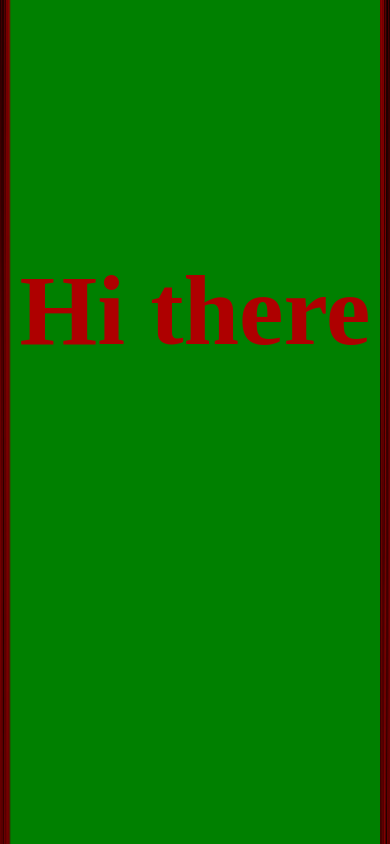
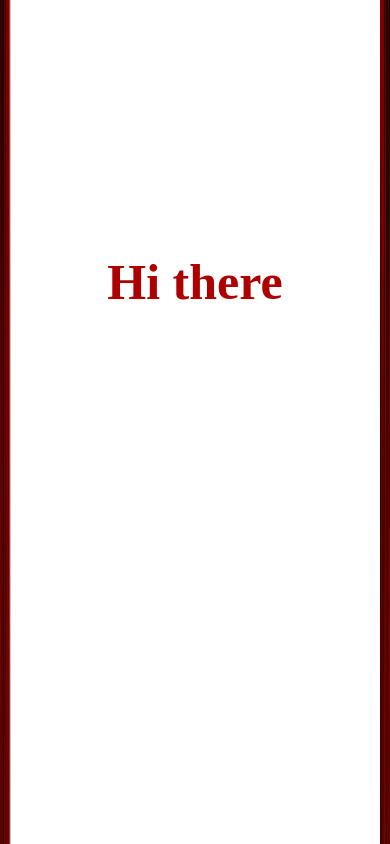
Before and after one commit to xwaxes01/DeveloperPortfolio2.0, a plain HTML site: page index.html in a window 390 px wide. Drawn offline with Linux system fonts and the light colour scheme.

Commit message:
Changed background

```diff
--- a/css/styles.css
+++ b/css/styles.css
@@ -10,11 +10,10 @@ body {
     width: 100%;
     height: 100vh;
     z-index: 1;
-    background-color: green;
     text-align: center;
 }
 
-.container-welcome h1 {
+.container-welcome .welcome-text {
     margin: 0%;
     padding-top: 30vh;
     font-size: 100px;
@@ -32,7 +31,6 @@ body {
     float: left;
     top: 0%;
     left: 0%;
-    border-radius: 30%;
 }
 
 .curtain-left img {
@@ -53,7 +51,6 @@ body {
 
 .animated-curtain-draw {
     width: 0%;
-    border-bottom-right-radius: 70%;
     transition: all 7s ease 0s;
 }
 
@@ -61,3 +58,9 @@ body {
     color: red;
     transition: all 5s ease 3s;
 }
+
+@media screen and (max-width: 1000px) {
+    .container-welcome .welcome-text {
+        font-size: 50px;
+    }
+  }
```
